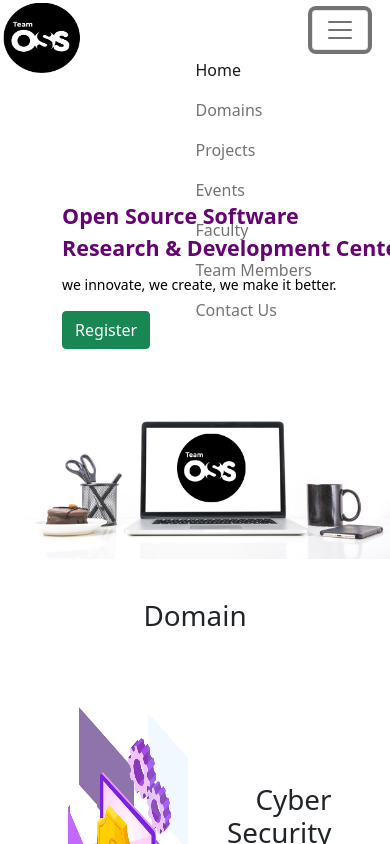
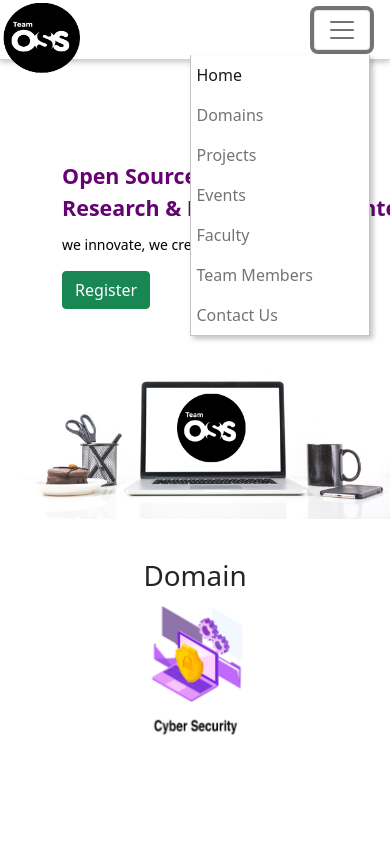
Before and after one commit to KSHIT1899/OSS-Website, a plain HTML site: page index.html in a window 390 px wide. Both pictures are taken after a click on the button "Toggle navigation". Shown: the top 844 px of the page. Drawn offline with nearby package versions, Linux system fonts and the light colour scheme.

Commit message:
domain section responsive

```diff
--- a/css/index.css
+++ b/css/index.css
@@ -5,7 +5,7 @@
 }
 body{
     width:100%;
-    height:auto;
+    height:500vh;
     overflow-x:hidden;
 }
 nav a{
@@ -13,13 +13,29 @@ nav a{
 }
 .navbar{
     padding: 20px;
+    position:fixed;
+    top:0px;
+    left:0;
+    width:100%;
+    background:#fff;
+    z-index:100;
+    height:60px;
+    border-bottom:1px solid #11111130;
+    box-shadow:0px 2px 6px #11111140;
+}
+.navbar-nav{
+    background:#fff;
+}
+.navbar-toggler{
+    box-shadow:2px 2px 3px #11111130;
 }
 .navlogo{
     height: 70px;
     width:  80px;
-    position:absolute;
+    position:fixed;
     left:3px;
     top:3px;
+    z-index:1000;
 }
 .home{
     display: flex;
@@ -54,8 +70,10 @@ nav a{
 .container-fluid{
     position:fixed;
     right:10px;
-    top:10px;
+    top:0px;
+    padding:10px;
     width:auto;
+    z-index:100;
 }
 .menuhead{
     width:100%;
@@ -117,6 +135,14 @@ nav a{
     .home img{
         margin-top:70px;
     }
+    .navbar-nav{
+        padding-left:5px;
+        border:1px solid #11111140;
+        border-top:0;
+        box-shadow:3px 3px 5px #11111140;
+        position:relative;
+        top:5px;
+    }
 }
 @media screen and (max-width:450px)
 {
@@ -137,27 +163,12 @@ nav a{
 /*domain*/
 
 .dm{
-    text-align: center;
-    margin-bottom: 50px;
+    text-align:center;
 }
-.carousel{
-    margin: auto;
-    width: 70%;
+.carousel-inner{
+    text-align:center;
 }
-.d-one{
-    width: 250px;
-    height: 300px;
-    width: 50%;
-    float: left;
+.carousel-item img{
+    width:50%;
+    height:auto;
 }
-.d-two{
-    height: 300px;
-    width: 400px;
-    width: 50%;
-    float: left;
-}
-.dm-text{
-    text-align: right;
-    position: relative;
-    top: 100px;
-}
--- a/index.html
+++ b/index.html
@@ -21,7 +21,7 @@
           <div class="collapse navbar-collapse" id="navbarNavAltMarkup">
             <div class="navbar-nav">
               <a class="nav-link active" aria-current="page" href="#">Home</a>
-              <a class="nav-link" href="#">Domains</a>
+              <a class="nav-link" href="#" id="curr">Domains</a>
               <a class="nav-link" href="#">Projects</a>
               <a class="nav-link" href="#">Events</a>
               <a class="nav-link" href="#">Faculty</a>
@@ -47,28 +47,56 @@
       <div id="carouselExampleSlidesOnly" class="carousel slide" data-bs-ride="carousel">
         <div class="carousel-inner">
           <div class="carousel-item active" data-bs-interval="2000">
-              <img src="img/appdev.png" class="d-one d-block" alt="App Dev">
-              <h1 class="dm-text">App Development</h1>
+             <img src="img/app.png" class="domainimg" alt="App Development">
           </div>
           <div class="carousel-item" data-bs-interval="2000">
-            <img src="img/webdev.png" class="d-one d-block" alt="...">
-            <h1 class="dm-text">Web Development</h1>
+            <img src="img/web.png" class="domainimg" alt="App Development">
           </div>
           <div class="carousel-item" data-bs-interval="2000">
-            <img src="img/macl.png" class="d-two d-block" alt="...">
-            <h1 class="dm-text">Machine Learning</h1>
+            <img src="img/mach.png" class="domainimg" alt="App Development">
           </div>
           <div class="carousel-item" data-bs-interval="2000">
-            <img src="img/cybers.png" class="d-one d-block" alt="...">
-            <h1 class="dm-text">Cyber Security</h1>
+            <img src="img/cyb.png" class="domainimg" alt="App Development">
           </div>
           <div class="carousel-item" data-bs-interval="2000">
-            <img src="img/opens.png" class="d-two d-block" alt="...">
-            <h1 class="dm-text">Open Source</h1>
+            <img src="img/webd.png" class="domainimg" alt="App Development">
           </div>
           <div class="carousel-item" data-bs-interval="2000">
-            <img src="img/webd.png" class="d-two d-block" alt="...">
-            <h1 class="dm-text">Web Design</h1>
+            <img src="img/open.png" class="domainimg" alt="App Development">
+          </div>
         </div>
+      </div>
+      <script>
+        function change()
+        {
+          if(x.matches)
+          {
+            const images=document.getElementsByClassName("domainimg");
+            for(let item of images)
+            {
+              let s=item.getAttribute("src");
+              let newsrc= s.slice(0,s.length-4)+"2.png";
+              console.log(newsrc);
+              item.setAttribute("src",newsrc);
+            }
+          }
+          else
+          {
+            const images=document.getElementsByClassName("domainimg");
+            for(let item of images)
+            {
+              let s=item.getAttribute("src");
+              if(s.slice(s.length-5,)!=="2.png")
+              continue;
+              let newsrc= s.slice(0,s.length-5)+".png";
+              console.log(newsrc);
+              item.setAttribute("src",newsrc);
+            }
+          }
+        }
+        var x=window.matchMedia("(max-width: 800px)");
+        change(x);
+        x.addListener(change);
+      </script>
 </body>
 </html>
```
Also changed, not shown: img/app.PNG (added), img/app2.png (added), img/cyb.png (added), img/cyb2.png (added), img/mach.png (added), img/mach2.png (added), img/open.png (added), img/open2.png (added), img/web.png (added), img/web2.png (added), img/webd.png, img/webd2.png (added).
